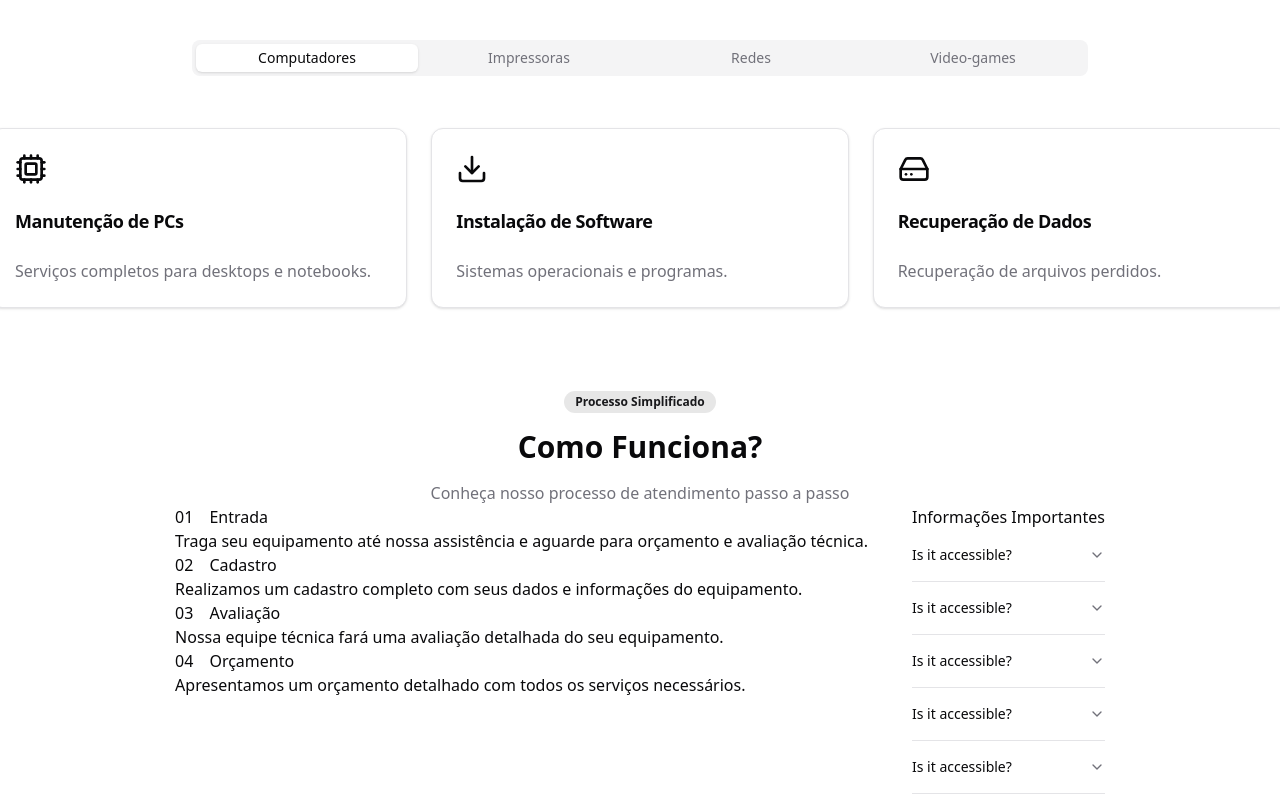
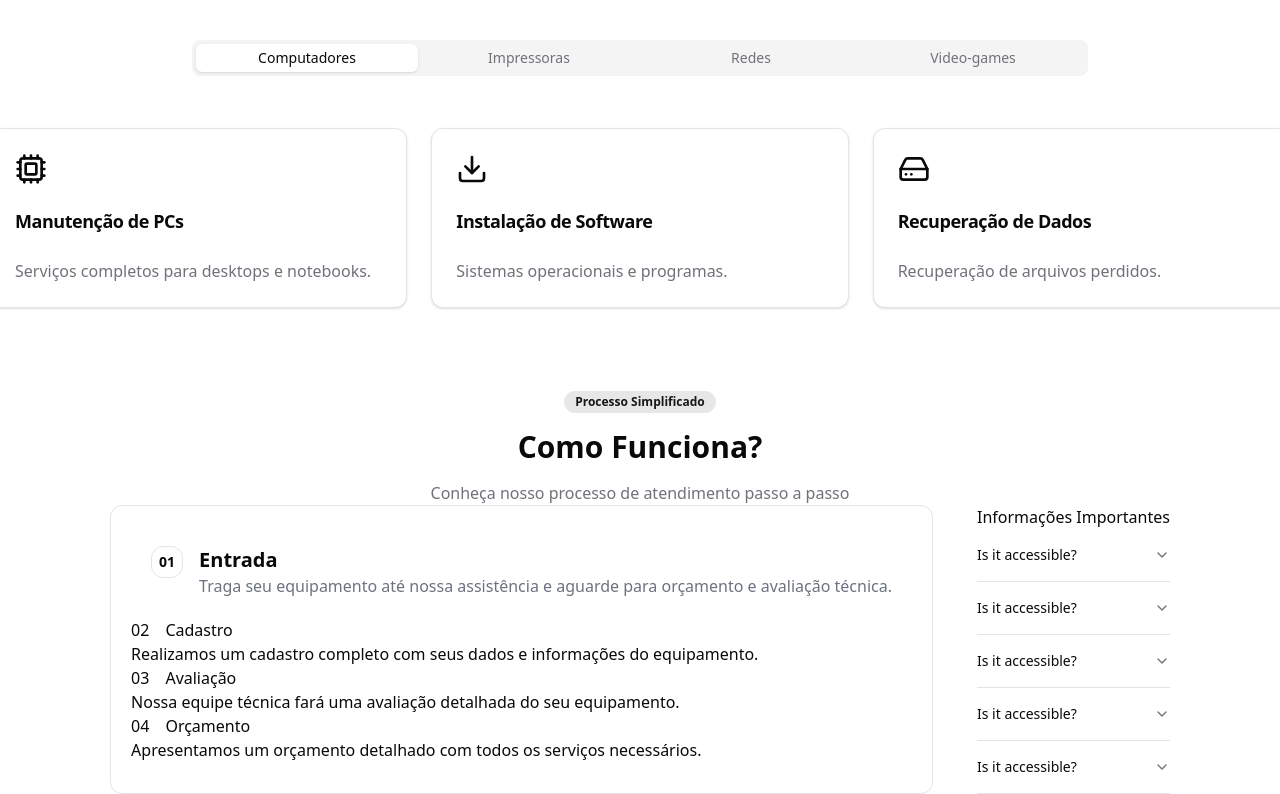
Before and after one commit to Daischi/Intercompnet, a Next.js app: page / in a window 1280 px wide. Shown: the part 986-1780 px from the top of the page. Built offline with nearby package versions, Linux system fonts and the light colour scheme.

Commit message:
estilizando

```diff
--- a/src/components/guiafunciona/index.tsx
+++ b/src/components/guiafunciona/index.tsx
@@ -25,14 +25,25 @@ export default function Guiafunciona() {
           </div>
         </div>
         <div className="flex justify-center gap-11">
-          <div className="">
-            <div className="flex gap-4">
-              01 <h1>Entrada</h1>
-            </div>
-            <p>
+          <div className="border rounded-xl">
+            <div className="p-5">
+              <div className="p-5">
+                <div className="flex items-start gap-4">
+                  {/* Número dentro do círculo */}
+                  <span className="font-semibold py-1 px-3 text-sm flex items-center justify-center w-8 h-8 border rounded-xl ">
+                    01
+                  </span>
+
+                  {/* Título e texto alinhados verticalmente */}
+                  <div>
+                    <h1 className="text-xl font-semibold">Entrada</h1>
+                    <p className="text-gray-500">
                       Traga seu equipamento até nossa assistência e aguarde para
                       orçamento e avaliação técnica.
                     </p>
+                  </div>
+                </div>
+              </div>
 
               <div className="flex gap-4">
                 02 <h1>Cadastro</h1>
@@ -57,6 +68,7 @@ export default function Guiafunciona() {
                 Apresentamos um orçamento detalhado com todos os serviços
                 necessários.
               </p>
+            </div>
           </div>
 
           <div>
```
Lines whose indentation alone changed are shown as unchanged.
